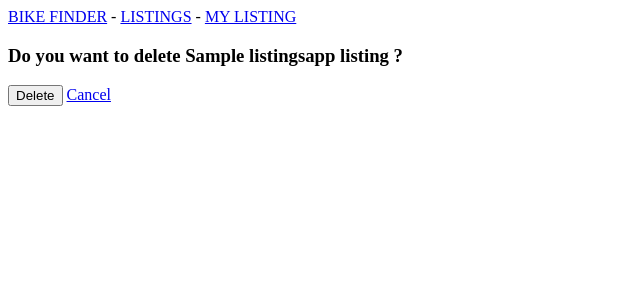
After one commit to davidjnevin/Product-Listing-Django-App, a Django app: page /delete_listing/1/ in a window 1280 px wide. The commit adds this page. Shown: the top 300 px of the page, without its empty margins (0-640 px from the left). Run offline with Django 4.2, Linux system fonts and the light colour scheme; tables that the repository leaves empty hold one stand-in row (values such as "Sample post").

Commit message:
Delete Listing functionality added

```diff
--- /dev/null
+++ b/listings/listing_app/templates/listing_app/delete_listing.html
@@ -0,0 +1,16 @@
+{% extends "listing_app/base.html" %}
+
+{% block content %}
+<div class="main">
+    <form method="POST">
+        <div class="container">
+            <!-- Security token by Django -->
+            {% csrf_token %}
+            <h3>Do you want to delete <b>{{listing.title}}</b> listing ? </h3>
+            <p><input type="submit" class="btn" value="Delete" />
+            <a class= "btn" href="{% url 'listing_app:my_listings'%}">Cancel</a></p>
+        </div>
+    </form>
+</div>
+
+{% endblock content %}
--- a/listings/listing_app/templates/listing_app/my_listings.html
+++ b/listings/listing_app/templates/listing_app/my_listings.html
@@ -23,9 +23,8 @@
 					<td>{{ my_listing.title }}</td>
 					<td>{{ my_listing.list_date }}</td>
 					<td><a class="btn" href="{% url 'listing_app:detail' my_listing.id %}">View</a></td>
-					<td></td>
-					<td><a class="btn" href="">Edit</a></td>
-					<td><a class="btn" href="">Delete</a></td>
+					<td><a class="btn" href="{% url 'listing_app:edit_listing' my_listing.id %}">Edit</a></td>
+                    <td><a class="btn" href="{% url 'listing_app:delete_listing' my_listing.id %}">Delete</a></td>
 				</tr>
 
 				{% endfor %}
--- a/listings/listing_app/urls.py
+++ b/listings/listing_app/urls.py
@@ -15,4 +15,8 @@ urlpatterns = [
     path("all_listings/<detail_id>", views.detail, name="detail"),
     # My_listings Page
     path("my_listings/", views.my_listings, name="my_listings"),
+    # Edit Listings
+    path("edit_listing/<edit_id>/", views.edit_listing, name="edit_listing"),
+    # Delete Listings
+    path("delete_listing/<delete_id>/", views.delete_listing, name="delete_listing"),
 ]
--- a/listings/listing_app/views.py
+++ b/listings/listing_app/views.py
@@ -40,3 +40,27 @@ def my_listings(request):
     my_listings = ListingsApp.objects.order_by("-list_date")
     context = {"my_listings": my_listings}
     return render(request, "listing_app/my_listings.html", context)
+
+
+def edit_listing(request, edit_id):
+    listing = ListingsApp.objects.get(id=edit_id)
+
+    if request.method != "POST":
+        form = ListingForm(instance=listing)
+    else:
+        form = ListingForm(request.POST, request.FILES, instance=listing)
+        if form.is_valid:
+            form.save()
+            return redirect("listing_app:all_listings")
+
+    context = {"listing": listing, "form": form}
+    return render(request, "listing_app/edit_listing.html", context)
+
+
+def delete_listing(request, delete_id):
+    listing = ListingsApp.objects.get(id=delete_id)
+    if request.method == "POST":
+        listing.delete()
+        return redirect("listing_app:my_listings")
+    context = {"listing": listing}
+    return render(request, "listing_app/delete_listing.html", context)
```
Also changed, not shown: listings/listing_app/templates/listing_app/edit_listing.html (added, +15 -0 lines).
